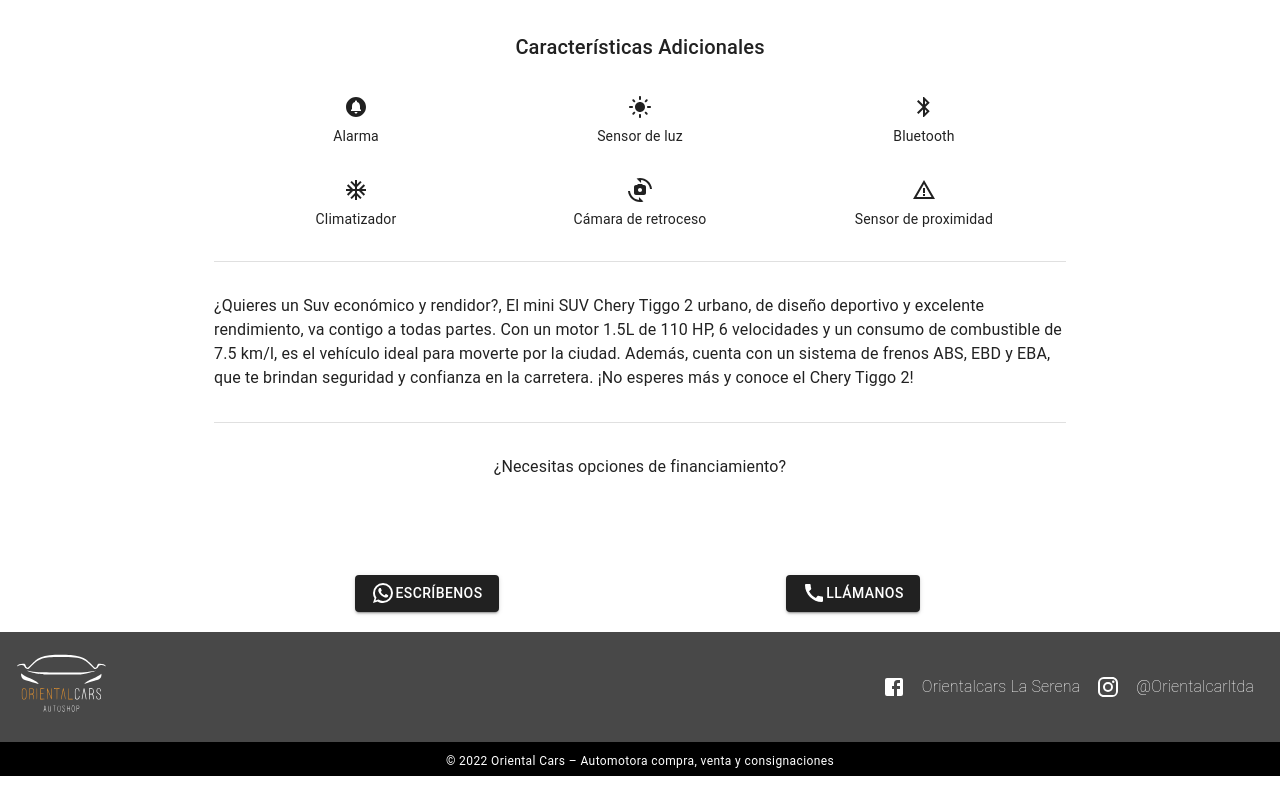
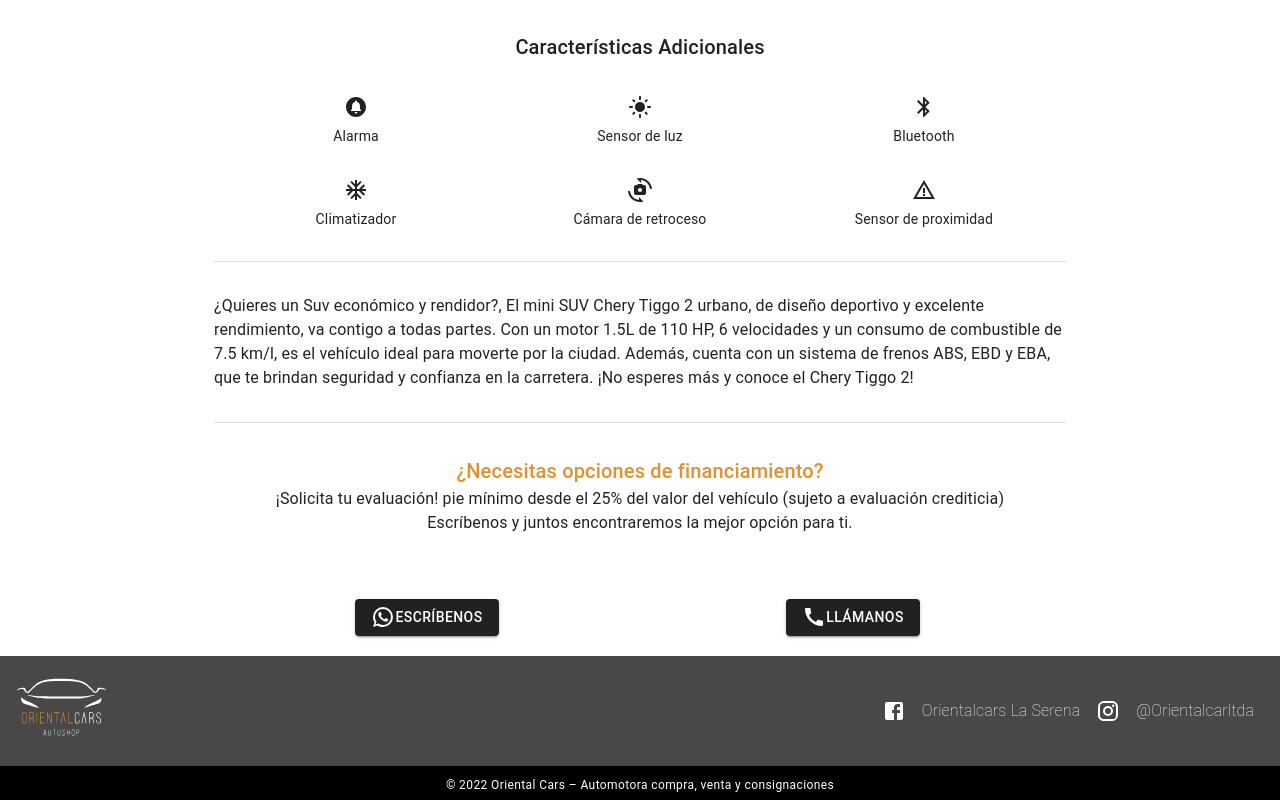
Before and after one commit to rodpoblete/www.orientalcars.cl, a React app: page /detalle/1 in a window 1280 px wide. Shown: the part 1053-1853 px from the top of the page. Before the commit the page ends 1829 px from the top, so only its background shows below. Built offline with nearby package versions, Linux system fonts and the light colour scheme.

Commit message:
feat: add financing info car detail

```diff
--- a/src/components/Functional/CarDetail/index.jsx
+++ b/src/components/Functional/CarDetail/index.jsx
@@ -173,11 +173,18 @@ export default function carDetail() {
           <Divider />
         </Grid>
         <Grid item xs={12} align="center">
-          <Typography display="inline">
+          <Typography variant="h6" color="secondary">
             ¿Necesitas opciones de financiamiento?
           </Typography>
+          <Typography variant="h7">
+            ¡Solicita tu evaluación! pie mínimo desde el 25% del valor del
+            vehículo (sujeto a evaluación crediticia)
+          </Typography>
+          <Typography>
+            Escríbenos y juntos encontraremos la mejor opción para ti.
+          </Typography>
         </Grid>
-        <Grid item xs={6} align="center" mt={8}>
+        <Grid item xs={6} align="center" mt={4}>
           <Link href="https://wa.me/56992154860">
             <Button variant="contained">
               <WhatsAppIcon />
@@ -185,7 +192,7 @@ export default function carDetail() {
             </Button>
           </Link>
         </Grid>
-        <Grid item xs={6} align="center" mt={8}>
+        <Grid item xs={6} align="center" mt={4}>
           <Link href="tel:56992154860">
             <Button variant="contained">
               <CallIcon />
```
